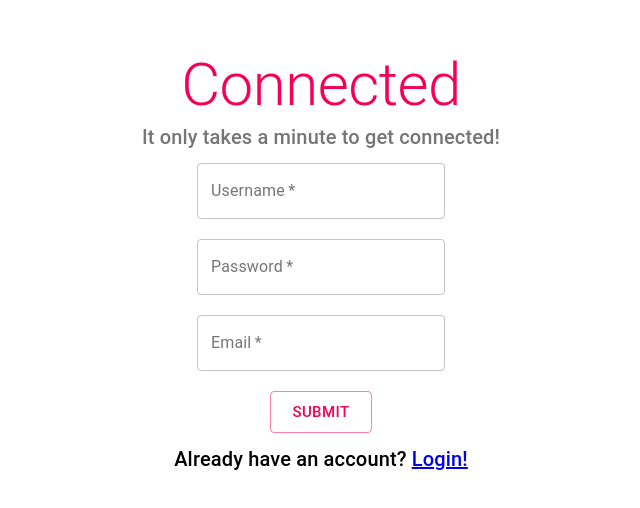
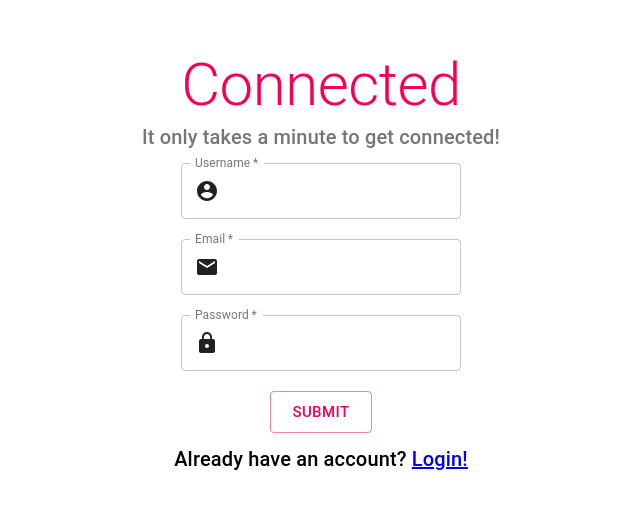
Before and after one commit to kelbri10/Connected-A-Social-Network, a React (Create React App) app in the folder client/: page /accounts/signup in a window 1280 px wide. Shown: the part 138-646 px from the top of the page, without its empty margins (319-959 px from the left). Built offline with nearby package versions, Linux system fonts and the light colour scheme.

Commit message:
adds icons to the sign up and login forms

```diff
--- a/client/package.json
+++ b/client/package.json
@@ -5,6 +5,7 @@
   "proxy": "http://localhost:8000",
   "dependencies": {
     "@material-ui/core": "^4.12.2",
+    "@material-ui/icons": "^4.11.2",
     "@material-ui/styles": "^4.11.4",
     "@testing-library/jest-dom": "^5.14.1",
     "@testing-library/react": "^11.2.7",
--- a/client/src/components/LoginForm.tsx
+++ b/client/src/components/LoginForm.tsx
@@ -1,7 +1,8 @@
 import React,  { FC } from 'react';
-import {Button, makeStyles, TextField, Typography,  Grid} from '@material-ui/core';
+import {Button, makeStyles, TextField, Typography,  Grid, InputAdornment} from '@material-ui/core';
 import { useState} from 'react';
 import { Link, useHistory} from 'react-router-dom';
+import {AccountCircle, Lock, Email} from '@material-ui/icons';
 import axios from 'axios';
 
 
@@ -91,6 +92,13 @@ const LoginForm: FC = () => {
                         id='username'
                         name='username'
                         label='Username'
+                        InputProps={{
+                            startAdornment: (
+                                <InputAdornment position='start'>
+                                    <AccountCircle />
+                                </InputAdornment>
+                            )
+                        }}
                         value={existingUser.username}
                         required
                         onChange={handleChange}/>
@@ -104,6 +112,13 @@ const LoginForm: FC = () => {
                         id='password'
                         name='password'
                         label='Password'
+                        InputProps={{
+                            startAdornment: (
+                                <InputAdornment position='start'>
+                                    <Lock />
+                                </InputAdornment>
+                            )
+                        }}
                         value={existingUser.password}
                         required
                         onChange={handleChange}/>
--- a/client/src/components/SignUp.tsx
+++ b/client/src/components/SignUp.tsx
@@ -1,7 +1,8 @@
 import React, { FC } from "react";
-import { makeStyles, Button, TextField, Typography, Grid} from "@material-ui/core";
+import { makeStyles, Button, TextField, Typography, Grid, InputAdornment} from "@material-ui/core";
 import { useState } from "react";
 import { Link } from 'react-router-dom';
+import {AccountCircle, Lock, Email} from '@material-ui/icons'
 import axios from "axios";
 
 
@@ -87,7 +88,35 @@ const SignUp : FC = () => {
                         id='username'
                         name='username'
                         label='Username'
+                        InputProps={{
+                            startAdornment: (
+                                <InputAdornment position='start'>
+                                    <AccountCircle />
+                                </InputAdornment>
+                            )
+                        }}
                         value={newUser.username}
+                        required
+                        onChange={handleChange}
+                        />
+                    </Grid>
+
+                    <Grid item>
+                        <TextField
+                        className={classes.field}
+                        variant='outlined'
+                        color='secondary'
+                        id='email'
+                        name='email'
+                        label='Email'
+                        InputProps={{
+                            startAdornment: (
+                                <InputAdornment position='start'>
+                                    <Email />
+                                </InputAdornment>
+                            )
+                        }}
+                        value={newUser.email}
                         required
                         onChange={handleChange}
                         />
@@ -101,21 +130,14 @@ const SignUp : FC = () => {
                         id='password'
                         name='password'
                         label='Password'
+                        InputProps={{
+                            startAdornment: (
+                                <InputAdornment position='start'>
+                                    <Lock />
+                                </InputAdornment>
+                            )
+                        }}
                         value={newUser.password}
-                        required
-                        onChange={handleChange}
-                        />
-                    </Grid>
-
-                    <Grid item>
-                        <TextField
-                        className={classes.field}
-                        variant='outlined'
-                        color='secondary'
-                        id='email'
-                        name='email'
-                        label='Email'
-                        value={newUser.email}
                         required
                         onChange={handleChange}
                         />
```
Also changed, not shown: 1 other file (tests, documents, lock files or other folders).
